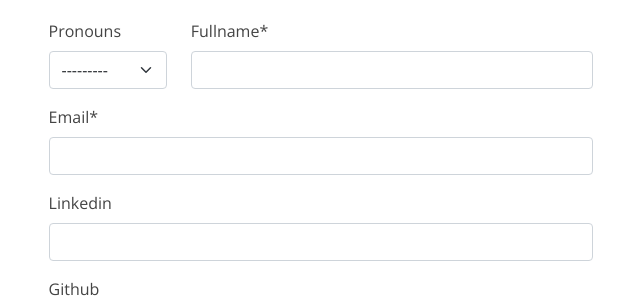
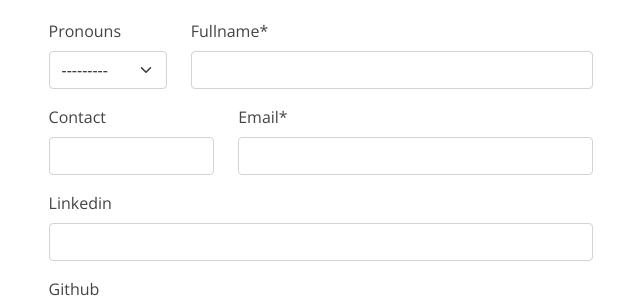
Before and after one commit to dodziraynard/dodziraynard, a Django app: page /new-membership in a window 1280 px wide. Shown: the part 145-445 px from the top of the page, without its empty margins (319-959 px from the left). Run offline with Django 3.2, Linux system fonts and the light colour scheme; some libraries are stand-ins or nearby versions.

Commit message:
feat: add contact field to membership  table

```diff
--- a/amexpert/admin.py
+++ b/amexpert/admin.py
@@ -1,5 +1,6 @@
 from django.contrib import admin
-from .models import Event, Speaker, Sponser, Post, Member
+
+from .models import Event, Member, Post, Speaker, Sponser
 
 admin.site.register(Event)
 admin.site.register(Speaker)
--- a/amexpert/forms.py
+++ b/amexpert/forms.py
@@ -11,8 +11,9 @@ class NewMemberForm(forms.ModelForm):
             'email',
             'photo',
             'linkedin',
+            'contact',
             'github',
             'website',
             'bio',
-            'pronouns'
+            'pronouns',
         ]
--- a/amexpert/models.py
+++ b/amexpert/models.py
@@ -92,23 +92,29 @@ class Post(models.Model):
     def __str__(self) -> str:
         return f"{self.id}. {self.title}"
 
+
 class Member(models.Model):
-    PRONOUNS= [
-        ('Mr.', 'Mr.'),
-        ('Mrs.', 'Mrs.'),
-        ('Miss', 'Miss'),
-        ('Sir', 'Sir'),
-        ('Madam', 'Madam')
-    ]
+    PRONOUNS = [('Mr.', 'Mr.'), ('Mrs.', 'Mrs.'), ('Miss', 'Miss'),
+                ('Sir', 'Sir'), ('Madam', 'Madam')]
     fullname = models.CharField(max_length=200)
     email = models.EmailField(null=False, max_length=200)
-    photo = models.ImageField(null=True, upload_to= 'uploads/images/members', blank=True)
+    photo = models.ImageField(null=True,
+                              upload_to='uploads/images/members',
+                              blank=True)
     linkedin = models.URLField(blank=True, null=True)
     github = models.URLField(blank=True, null=True)
     website = models.URLField(blank=True, null=True)
+    contact = models.CharField(max_length=20, blank=True, null=True)
     bio = CKEditor5Field(blank=True)
-    pronouns = models.CharField(max_length=100, null=True, blank=True, choices=PRONOUNS)
-    created_at = models.DateTimeField(auto_now_add=True, null=False, blank=False,)
+    pronouns = models.CharField(max_length=100,
+                                null=True,
+                                blank=True,
+                                choices=PRONOUNS)
+    created_at = models.DateTimeField(
+        auto_now_add=True,
+        null=False,
+        blank=False,
+    )
     update_at = models.DateTimeField(auto_now=True, null=False)
     visible = models.BooleanField(default=True)
     slug = models.CharField(max_length=250)
--- a/amexpert/templates/amexpert/website/index.html
+++ b/amexpert/templates/amexpert/website/index.html
@@ -273,7 +273,8 @@
                     <div class="accordion-body">
                       GitHub Campus experts are <strong>not</strong> employees/interns of GitHub and as such do not
                       receive
-                      any compensations for what they do. They just passionate individuals trying to make their campuses
+                      any compensations for what they do. They are just passionate individuals trying to make their
+                      campuses
                       better 😃.
                     </div>
                   </div>
--- a/amexpert/templates/amexpert/website/new_membership.html
+++ b/amexpert/templates/amexpert/website/new_membership.html
@@ -12,8 +12,8 @@
         <div class="col-lg-8 form-group">
           <div class=" row">
             <div class="col-lg-3 form-group">
-                {{ form.pronouns.errors }}
-                {{ form.pronouns | as_crispy_field }}
+              {{ form.pronouns.errors }}
+              {{ form.pronouns | as_crispy_field }}
             </div>
             <div class="col-lg-9 form-group">
               {{ form.fullname.errors }}
@@ -22,11 +22,22 @@
           </div>
 
         </div>
-        <div class="col-lg-8">
-          {{ form.email.errors }}
-          {{ form.email | as_crispy_field }}
+        <div class="col-lg-8 form-group">
+          <div class=" row">
+            <div class="col-lg-4">
+              {{ form.contact.errors }}
+              {{ form.contact | as_crispy_field }}
+            </div>
+            <div class="col-lg-8">
+              {{ form.email.errors }}
+              {{ form.email | as_crispy_field }}
+
+            </div>
+          </div>
 
         </div>
+
+
         <div class="col-lg-8">
           {{ form.linkedin.errors }}
           {{ form.linkedin | as_crispy_field}}
--- a/amexpert/utils.py
+++ b/amexpert/utils.py
@@ -1,7 +1,8 @@
 import os
+
+from django.conf import settings
+from sendgrid import SendGridAPIClient
 from sendgrid.helpers.mail import Mail
-from sendgrid import SendGridAPIClient
-from django.conf import settings
 
 # update to your dynamic template id from the UI
 TEMPLATE_ID = 'd-57284dc5b6204b22b4e95d86075db174'
--- a/amexpert/views.py
+++ b/amexpert/views.py
@@ -1,11 +1,12 @@
 from django.http import HttpResponseRedirect
 from django.shortcuts import get_object_or_404, render
 from django.utils import timezone
-from .utils import SendDynamic
 from django.views import View
 
 from amexpert.forms import NewMemberForm
 from amexpert.models import Event, Post
+
+from .utils import SendDynamic
 
 
 class IndexView(View):
--- a/blog/admin.py
+++ b/blog/admin.py
@@ -1,4 +1,5 @@
 from django.contrib import admin
-from . models import Article
+
+from .models import Article
 
 admin.site.register(Article)
--- a/blog/forms.py
+++ b/blog/forms.py
@@ -1,5 +1,6 @@
 from django import forms
-from .  models import Article
+
+from .models import Article
 
 
 class WalletForm(forms.ModelForm):
--- a/blog/models.py
+++ b/blog/models.py
@@ -1,6 +1,7 @@
 from django.db import models
+from django.utils import timezone
 from django_ckeditor_5.fields import CKEditor5Field
-from django.utils import timezone
+
 
 class Article(models.Model):
     title = models.CharField('Title', max_length=200)
--- a/blog/urls.py
+++ b/blog/urls.py
@@ -1,4 +1,5 @@
 from django.urls import path
+
 from . import views
 
 app_name = "blog"
--- a/blog/views.py
+++ b/blog/views.py
@@ -1,6 +1,7 @@
 from django.db.models import query
 from django.db.models.query_utils import Q
 from django.shortcuts import get_object_or_404, redirect, render
+
 from .models import Article
 
 
--- a/dodziraynard/settings/__init__.py
+++ b/dodziraynard/settings/__init__.py
@@ -1,5 +1,6 @@
 from .base import *
 from .ckeditor_settings import *
+
 try:
     from .local_settings import *
 except ImportError:
--- a/dodziraynard/urls.py
+++ b/dodziraynard/urls.py
@@ -13,10 +13,10 @@ Including another URLconf
     1. Import the include() function: from django.urls import include, path
     2. Add a URL to urlpatterns:  path('blog/', include('blog.urls'))
 """
-from django.contrib import admin
-from django.urls import path, include
 from django.conf import settings
 from django.conf.urls.static import static
+from django.contrib import admin
+from django.urls import include, path
 
 urlpatterns = [
     path('blog/', include('blog.urls')),
--- a/pages/admin.py
+++ b/pages/admin.py
@@ -1,4 +1,5 @@
 from django.contrib import admin
+
 from .models import Page, TnC
 
 admin.site.register(Page)
--- a/pages/urls.py
+++ b/pages/urls.py
@@ -1,4 +1,5 @@
 from django.urls import path
+
 from . import views
 
 app_name = "pages"
--- a/pages/views.py
+++ b/pages/views.py
@@ -1,4 +1,5 @@
 from django.shortcuts import get_object_or_404, render
+
 from .models import Page
 
 
--- a/website/admin.py
+++ b/website/admin.py
@@ -1,4 +1,5 @@
 from django.contrib import admin
+
 from .models import Project, ProjectImage
 
 admin.site.register(Project)
--- a/website/urls.py
+++ b/website/urls.py
@@ -1,4 +1,5 @@
 from django.urls import path
+
 from . import views
 
 app_name = "website"
--- a/website/views.py
+++ b/website/views.py
@@ -1,6 +1,8 @@
 from django.shortcuts import render
+
 from blog.models import Article
-from . models import Project
+
+from .models import Project
 
 
 def index(request):
```
